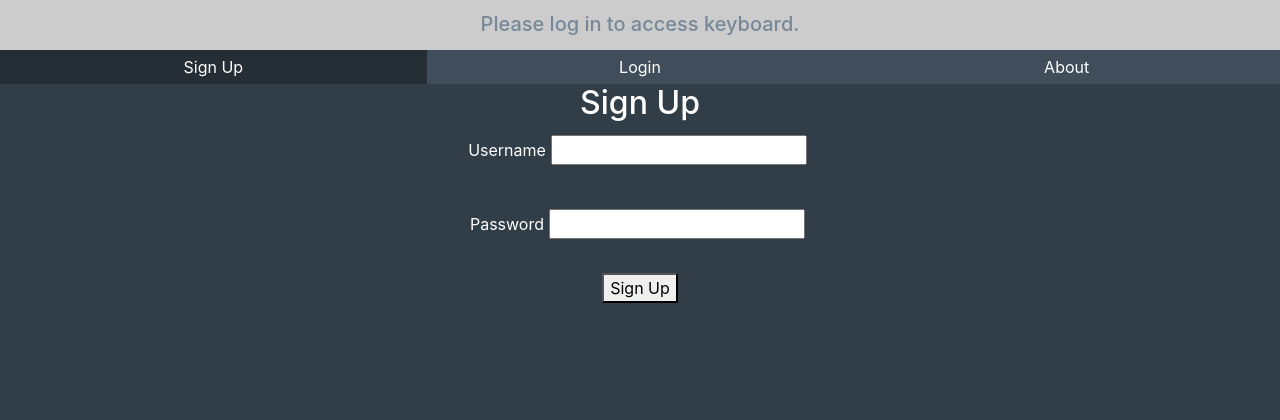
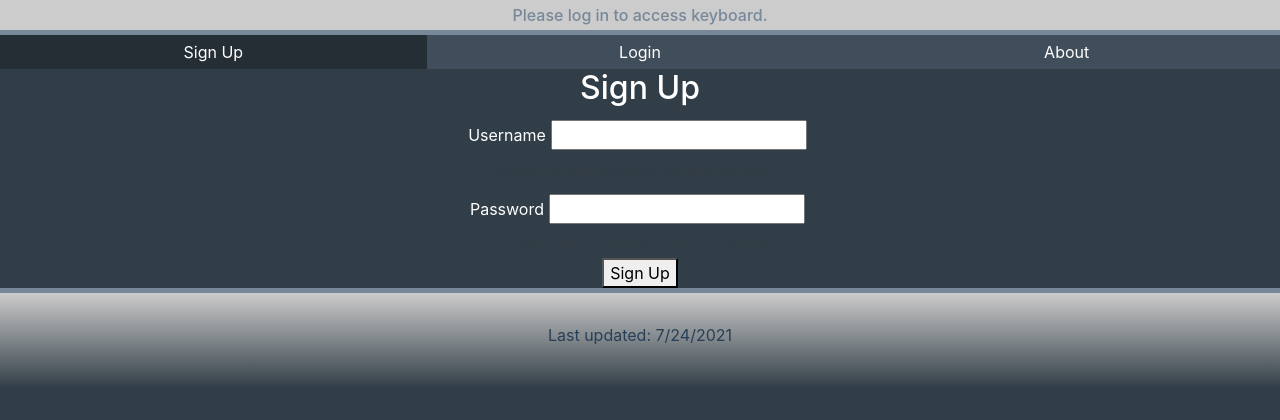
Before and after one commit to MichaelAZimmerman/synthesizer, a React (Create React App) app: page /signup in a window 1280 px wide. Shown: the top 420 px of the page. Built offline with nearby package versions, Linux system fonts and the light colour scheme; no server answers.

Commit message:
changes some styling

```diff
--- a/src/App.css
+++ b/src/App.css
@@ -3,10 +3,17 @@ body {
   color: white;
 }
 header {
-  height: 50px;
+  height: 30px;
   background-color: #ccc;
-  padding-top: 12px;
+  padding-top: 6px;
   color: lightslategray;
+}
+footer {
+  height: 100px;
+  color: rgb(40, 63, 87);
+  background: linear-gradient(180deg, #ccc, rgb(50, 62, 71) 100%);
+  padding-top: 30px;
+  border-top: 5px solid lightslategray;
 }
 input {
   margin: 5px;
@@ -65,6 +72,7 @@ input {
   display: flex;
   flex-wrap: wrap;
   justify-content: center;
+  border-top: 5px solid lightslategray;
 }
 .control-container {
   width: 350px;
@@ -74,21 +82,45 @@ input {
   padding: 5px;
   margin: auto;
 }
-.note-container {
-  height: 84px;
+.note-container-blk {
+  height: 100px;
   width: 350px;
   display: flex;
   align-items: center;
   justify-content: center;
-  background-color: lightslategray;
+  padding-top: 10px;
+  border-left: 2px solid rgb(39, 62, 83);
+  border-right: 2px solid rgb(39, 62, 83);
+  background-color: rgb(119, 135, 151);
   margin: auto;
+}
+.note-container-wht {
+  height: 100px;
+  width: 350px;
+  display: flex;
+  align-items: center;
+  padding-bottom: 30px;
+  justify-content: center;
+  border-bottom-left-radius: 25px;
+  border-bottom-right-radius: 25px;
+  background-color: rgb(119, 135, 151);
+  margin: auto;
+  border-left: 2px solid rgb(39, 62, 83);
+  border-right: 2px solid rgb(39, 62, 83);
+  border-bottom: 2px solid rgb(39, 62, 83);
 }
 .input-container {
   margin: 5px;
 }
 .keyboard {
   width: 100%;
-  background-color: lightsteelblue;
+  background: linear-gradient(
+    180deg,
+    #ccc,
+    lightslategray,
+    rgb(127, 164, 192) 100%
+  );
+  padding-bottom: 10px;
 }
 .note-halfspace {
   height: 80px;
@@ -103,7 +135,7 @@ input {
   width: 40px;
   background: white;
   border: 2px solid #ccc;
-  border-radius: 2px;
+  border-radius: 5px;
   margin: 2px;
 }
 .note-blk {
@@ -112,12 +144,12 @@ input {
   background: rgb(0, 0, 0);
   color: white;
   border: 2px solid #ccc;
-  border-radius: 2px;
+  border-radius: 5px;
   margin: 2px;
 }
 .note-blk:active,
 .note:active {
-  background: grey;
+  background: rgb(106, 148, 91);
 }
 .form-hint {
   color: rgb(50, 62, 71);
--- a/src/App.js
+++ b/src/App.js
@@ -24,9 +24,9 @@ function App() {
     <>
       <header>
         {username ? (
-          <h5 className="text-center">Welcome {username}</h5>
+          <h6 className="text-center">Welcome {username}</h6>
         ) : (
-          <h5 className="text-center">Please log in to access keyboard.</h5>
+          <h6 className="text-center">Please log in to access keyboard.</h6>
         )}
       </header>
       <nav className="flex-wrap">
@@ -102,6 +102,9 @@ function App() {
           </CSSTransition>
         </TransitionGroup>
       </main>
+      <footer className="text-center">
+        <div>Last updated: 7/24/2021</div>
+      </footer>
     </>
   );
 }
--- a/src/components/Keyboard.js
+++ b/src/components/Keyboard.js
@@ -216,7 +216,7 @@ export default function Keyboard() {
           </div>
         </div>
       </div>
-      <div className="note-container">
+      <div className="note-container-blk">
         <div className="note-halfspace"></div>
         <button
           className="note-blk"
@@ -251,7 +251,7 @@ export default function Keyboard() {
         </button>
         <div className="note-halfspace"></div>
       </div>
-      <div className="note-container">
+      <div className="note-container-wht">
         <button
           className="note"
           onClick={() => playNote("C", synthesizer, synth, env, tremolo)}
```
